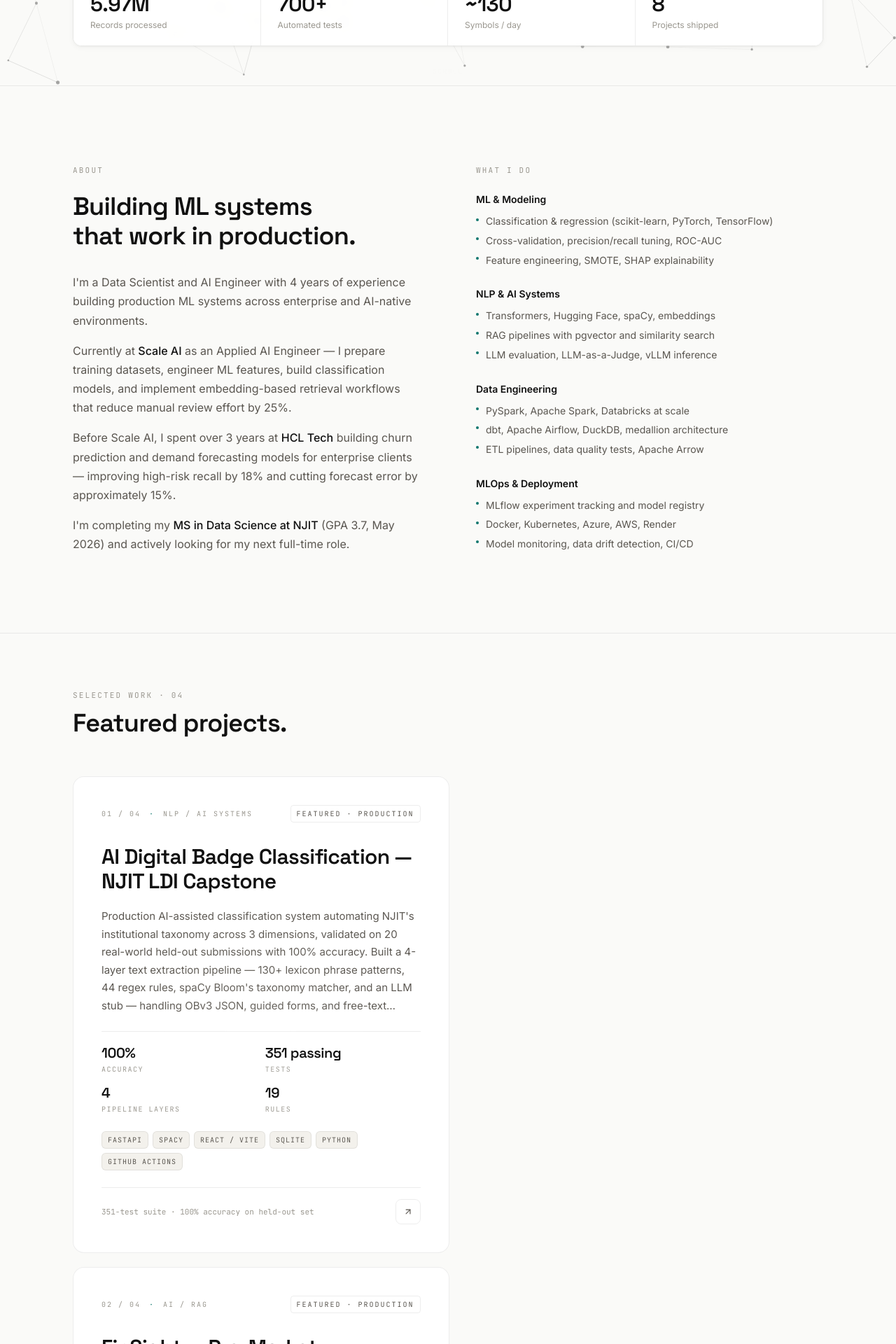
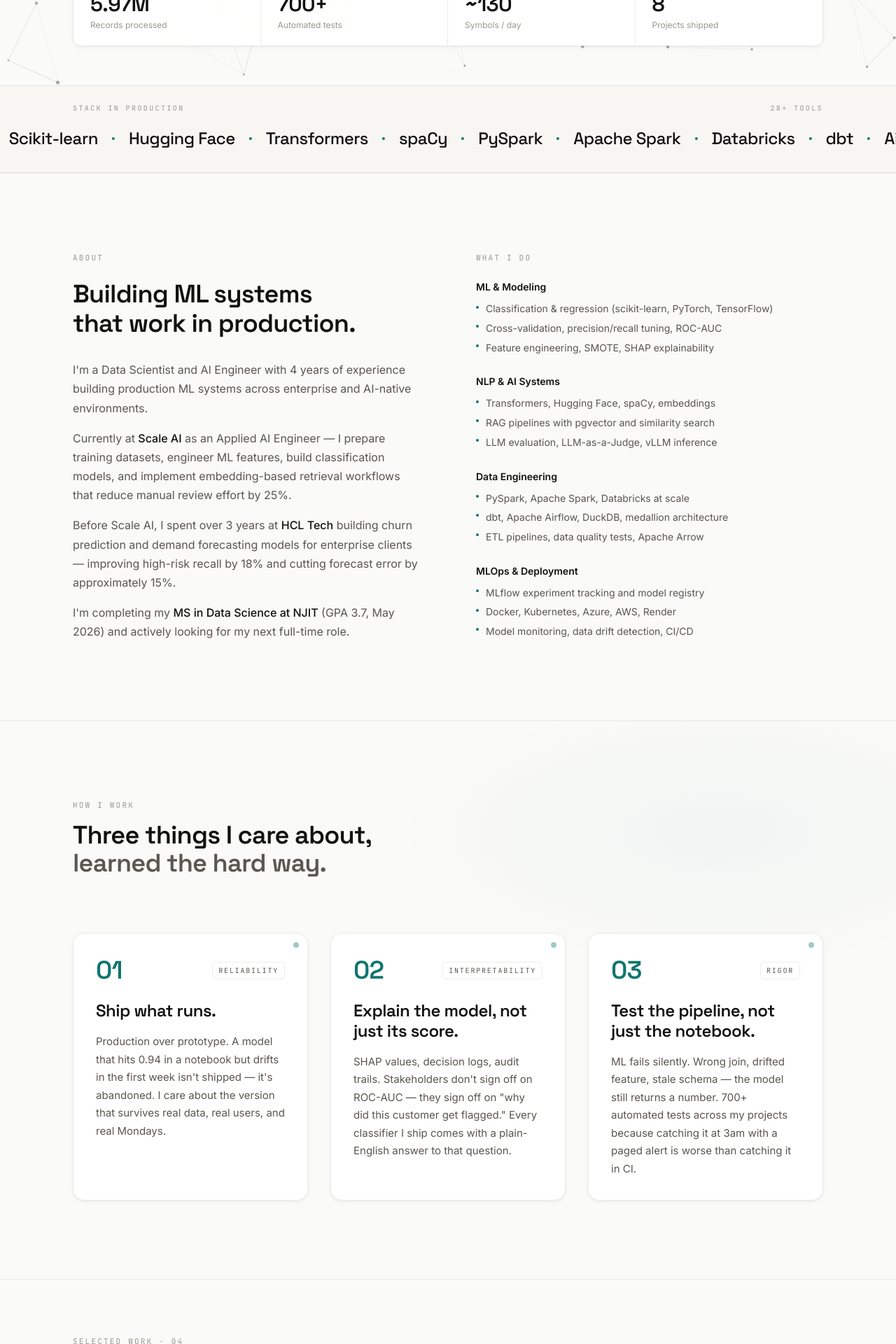
Before and after one commit to prabhathv07/prabhathv07.github.io, a Next.js app: page / in a window 1280 px wide. Shown: the part 720-2640 px from the top of the page at 70% size. Built offline with nearby package versions, Linux system fonts and the light colour scheme.

Commit message:
Add tech marquee, principles section, and section rail navigation

```diff
--- a/src/app/page.tsx
+++ b/src/app/page.tsx
@@ -1,6 +1,8 @@
 import Nav from "@/components/Nav";
 import Hero from "@/components/Hero";
+import Marquee from "@/components/Marquee";
 import Manifesto from "@/components/Manifesto";
+import Principles from "@/components/Principles";
 import HorizontalProjects from "@/components/HorizontalProjects";
 import Projects from "@/components/Projects";
 import Experience from "@/components/Experience";
@@ -10,16 +12,20 @@ import Contact from "@/components/Contact";
 import Footer from "@/components/Footer";
 import ProgressIndicator from "@/components/ProgressIndicator";
 import CommandPalette from "@/components/CommandPalette";
+import SectionRail from "@/components/SectionRail";
 
 export default function Home() {
   return (
     <>
       <ProgressIndicator />
       <CommandPalette />
+      <SectionRail />
       <Nav />
       <main className="flex-1 pt-14">
         <Hero />
+        <Marquee />
         <Manifesto />
+        <Principles />
         <HorizontalProjects />
         <Projects />
         <Experience />
--- a/src/components/Contact.tsx
+++ b/src/components/Contact.tsx
@@ -72,10 +72,6 @@ export default function Contact() {
                   <span className="w-1.5 h-1.5 rounded-full bg-[color:var(--border-strong)] flex-shrink-0" />
                   Open to relocate anywhere in the US
                 </div>
-                <div className="flex items-center gap-2.5 text-sm text-[color:var(--fg-dim)]">
-                  <span className="w-1.5 h-1.5 rounded-full bg-[color:var(--border-strong)] flex-shrink-0" />
-                  Harrison, NJ (NYC metro)
-                </div>
               </div>
 
               <a
--- a/src/components/Marquee.tsx
+++ b/src/components/Marquee.tsx
@@ -2,38 +2,33 @@
 
 import { Marquee as MarqueeUI } from "@/components/ui/marquee";
 
-const items = [
-  { text: "Scale AI", sub: "Applied AI Engineer" },
-  { text: "HCL Tech", sub: "Data Scientist" },
-  { text: "5.97M", sub: "Records processed" },
-  { text: "700+", sub: "Automated tests" },
-  { text: "NJIT MS", sub: "GPA 3.7 · 2026" },
-  { text: "4 Years", sub: "Industry experience" },
-  { text: "PyTorch · PySpark", sub: "Production ML" },
-  { text: "RAG · pgvector", sub: "Retrieval AI" },
+const tech = [
+  "Python", "PyTorch", "TensorFlow", "Scikit-learn", "Hugging Face",
+  "Transformers", "spaCy", "PySpark", "Apache Spark", "Databricks",
+  "dbt", "Airflow", "DuckDB", "PostgreSQL", "pgvector",
+  "FastAPI", "MLflow", "Docker", "Kubernetes", "Azure",
+  "AWS", "vLLM", "Gemini", "RAG", "SHAP",
+  "tree-sitter", "Streamlit", "Power BI",
 ];
-
-function Dot() {
-  return (
-    <span className="w-1 h-1 rounded-full bg-[color:var(--border-strong)] flex-shrink-0 mx-4 self-center" />
-  );
-}
 
 export default function Marquee() {
   return (
-    <div className="border-t border-b border-[color:var(--border)] py-5 overflow-hidden">
-      <MarqueeUI pauseOnHover className="[--duration:40s] [--gap:0px]">
-        {items.map((item) => (
-          <div key={item.text} className="inline-flex items-center gap-0">
-            <div className="flex items-baseline gap-2 px-4">
-              <span className="font-display text-lg md:text-xl text-[color:var(--fg-dim)] whitespace-nowrap select-none">
-                {item.text}
-              </span>
-              <span className="text-[10px] font-mono tracking-widest uppercase text-[color:var(--muted)] whitespace-nowrap">
-                {item.sub}
-              </span>
-            </div>
-            <Dot />
+    <div className="border-t border-b border-[color:var(--border)] py-6 overflow-hidden bg-[color:var(--bg-surface)]/40">
+      <div className="max-w-6xl mx-auto px-6 md:px-10 mb-3 flex items-center justify-between">
+        <div className="text-[10px] font-mono uppercase tracking-[0.24em] text-[color:var(--muted)]">
+          Stack in production
+        </div>
+        <div className="text-[10px] font-mono uppercase tracking-[0.24em] text-[color:var(--muted)] hidden sm:block">
+          {tech.length}+ tools
+        </div>
+      </div>
+      <MarqueeUI pauseOnHover className="[--duration:60s] [--gap:0px]">
+        {tech.map((t) => (
+          <div key={t} className="inline-flex items-center">
+            <span className="font-display font-medium text-lg md:text-2xl text-[color:var(--fg)] whitespace-nowrap select-none tracking-[-0.01em] px-5">
+              {t}
+            </span>
+            <span className="w-1 h-1 rounded-full bg-[color:var(--accent)] flex-shrink-0" />
           </div>
         ))}
       </MarqueeUI>
--- /dev/null
+++ b/src/components/Principles.tsx
@@ -0,0 +1,103 @@
+"use client";
+
+import { motion } from "framer-motion";
+import { BlurFade } from "@/components/ui/blur-fade";
+
+const ease = [0.16, 1, 0.3, 1] as const;
+
+const principles = [
+  {
+    number: "01",
+    title: "Ship what runs.",
+    body:
+      "Production over prototype. A model that hits 0.94 in a notebook but drifts in the first week isn't shipped — it's abandoned. I care about the version that survives real data, real users, and real Mondays.",
+    tag: "Reliability",
+  },
+  {
+    number: "02",
+    title: "Explain the model, not just its score.",
+    body:
+      "SHAP values, decision logs, audit trails. Stakeholders don't sign off on ROC-AUC — they sign off on \"why did this customer get flagged.\" Every classifier I ship comes with a plain-English answer to that question.",
+    tag: "Interpretability",
+  },
+  {
+    number: "03",
+    title: "Test the pipeline, not just the notebook.",
+    body:
+      "ML fails silently. Wrong join, drifted feature, stale schema — the model still returns a number. 700+ automated tests across my projects because catching it at 3am with a paged alert is worse than catching it in CI.",
+    tag: "Rigor",
+  },
+];
+
+export default function Principles() {
+  return (
+    <section
+      id="principles"
+      className="py-20 md:py-28 border-t border-[color:var(--border)] relative overflow-hidden"
+    >
+      {/* subtle background accent */}
+      <div
+        aria-hidden
+        className="absolute inset-0 pointer-events-none opacity-40"
+        style={{
+          background:
+            "radial-gradient(ellipse 60% 40% at 80% 20%, var(--accent-glow-1) 0%, transparent 60%)",
+        }}
+      />
+
+      <div className="relative max-w-6xl mx-auto px-6 md:px-10">
+        <BlurFade delay={0.05} inView>
+          <div className="mb-14 md:mb-20 max-w-2xl">
+            <div className="text-[11px] font-mono uppercase tracking-[0.2em] text-[color:var(--muted)] mb-4">
+              How I work
+            </div>
+            <h2 className="font-display font-semibold text-3xl md:text-4xl text-[color:var(--fg)] leading-[1.1] tracking-[-0.02em]">
+              Three things I care about,
+              <br />
+              <span className="text-[color:var(--fg-dim)]">learned the hard way.</span>
+            </h2>
+          </div>
+        </BlurFade>
+
+        <div className="grid md:grid-cols-3 gap-6 md:gap-8">
+          {principles.map((p, i) => (
+            <motion.div
+              key={p.number}
+              initial={{ opacity: 0, y: 24 }}
+              whileInView={{ opacity: 1, y: 0 }}
+              viewport={{ once: true, margin: "-80px" }}
+              transition={{ duration: 0.6, ease, delay: 0.1 + i * 0.1 }}
+              whileHover={{ y: -3 }}
+              className="relative rounded-2xl border border-[color:var(--border)] bg-[color:var(--bg-card)] p-6 md:p-8 flex flex-col"
+              style={{ boxShadow: "var(--shadow-sm)" }}
+            >
+              {/* Number + tag row */}
+              <div className="flex items-center justify-between mb-6">
+                <div className="font-display font-semibold text-3xl md:text-4xl text-[color:var(--accent)] tracking-[-0.02em]">
+                  {p.number}
+                </div>
+                <span className="text-[10px] font-mono uppercase tracking-[0.18em] text-[color:var(--fg-dim)] px-2 py-1 rounded border border-[color:var(--border)]">
+                  {p.tag}
+                </span>
+              </div>
+
+              <h3 className="font-display font-semibold text-xl md:text-2xl text-[color:var(--fg)] leading-[1.2] tracking-[-0.015em] mb-4">
+                {p.title}
+              </h3>
+
+              <p className="text-[15px] text-[color:var(--fg-dim)] leading-[1.7]">
+                {p.body}
+              </p>
+
+              {/* corner mark */}
+              <div
+                aria-hidden
+                className="absolute top-3 right-3 w-2 h-2 rounded-full bg-[color:var(--accent)] opacity-40"
+              />
+            </motion.div>
+          ))}
+        </div>
+      </div>
+    </section>
+  );
+}
--- /dev/null
+++ b/src/components/SectionRail.tsx
@@ -0,0 +1,87 @@
+"use client";
+
+import { useEffect, useState } from "react";
+
+const sections = [
+  { id: "top", label: "Intro" },
+  { id: "about", label: "About" },
+  { id: "work", label: "Work" },
+  { id: "experience", label: "Experience" },
+  { id: "skills", label: "Skills" },
+  { id: "certifications", label: "Certs" },
+  { id: "contact", label: "Contact" },
+];
+
+export default function SectionRail() {
+  const [active, setActive] = useState<string>("top");
+  const [visible, setVisible] = useState(false);
+
+  useEffect(() => {
+    const els = sections
+      .map((s) => ({ id: s.id, el: document.getElementById(s.id) }))
+      .filter((s): s is { id: string; el: HTMLElement } => !!s.el);
+
+    if (els.length === 0) return;
+
+    const onScroll = () => {
+      setVisible(window.scrollY > 400);
+      const y = window.scrollY + window.innerHeight * 0.35;
+      let current = els[0].id;
+      for (const { id, el } of els) {
+        if (el.offsetTop <= y) current = id;
+      }
+      setActive(current);
+    };
+
+    onScroll();
+    window.addEventListener("scroll", onScroll, { passive: true });
+    return () => window.removeEventListener("scroll", onScroll);
+  }, []);
+
+  return (
+    <nav
+      aria-label="Section navigation"
+      className={`hidden lg:flex fixed right-6 top-1/2 -translate-y-1/2 z-40 flex-col items-center gap-3 transition-opacity duration-300 ${
+        visible ? "opacity-100" : "opacity-0 pointer-events-none"
+      }`}
+    >
+      {sections.map((s) => {
+        const isActive = active === s.id;
+        return (
+          <a
+            key={s.id}
+            href={`#${s.id}`}
+            data-cursor-label={s.label}
+            className="group relative flex items-center"
+            aria-label={`Jump to ${s.label}`}
+          >
+            <span
+              className={`absolute right-full mr-3 px-2 py-0.5 rounded text-[10px] font-mono tracking-[0.16em] uppercase whitespace-nowrap transition-all ${
+                isActive
+                  ? "opacity-100 translate-x-0 text-[color:var(--fg)]"
+                  : "opacity-0 -translate-x-1 group-hover:opacity-100 group-hover:translate-x-0 text-[color:var(--fg-dim)]"
+              }`}
+              style={{
+                background: isActive ? "var(--bg-card)" : "var(--bg-card)",
+                border: "1px solid var(--border)",
+                boxShadow: "var(--shadow-xs)",
+              }}
+            >
+              {s.label}
+            </span>
+            <span
+              className={`block rounded-full transition-all duration-300 ${
+                isActive
+                  ? "w-2.5 h-2.5"
+                  : "w-1.5 h-1.5 group-hover:w-2 group-hover:h-2"
+              }`}
+              style={{
+                background: isActive ? "var(--accent)" : "var(--border-strong)",
+              }}
+            />
+          </a>
+        );
+      })}
+    </nav>
+  );
+}
```
